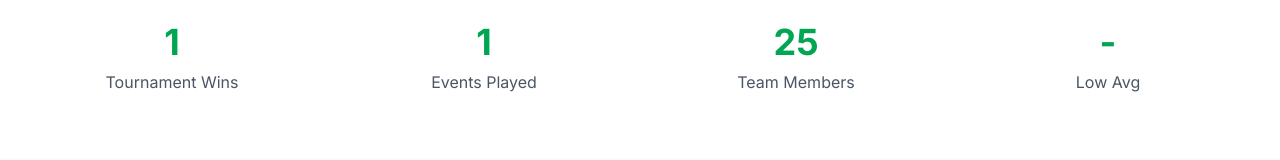
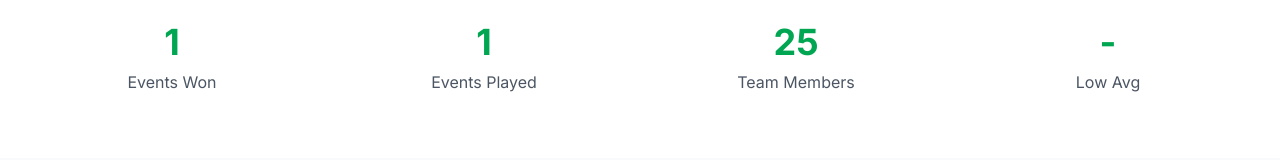
Before and after one commit to rlarson12/edina-golf-website, a React (Vite) app: page / in a window 1280 px wide. Shown: the part 566-726 px from the top of the page. Built offline with nearby package versions, Linux system fonts and the light colour scheme.

Commit message:
Rename 'Tournament Wins' to 'Events Won' on home page stats

```diff
--- a/public/version.json
+++ b/public/version.json
@@ -1 +1 @@
-{"buildTime":1776383071594}
+{"buildTime":1776383104102}
--- a/src/pages/Home.jsx
+++ b/src/pages/Home.jsx
@@ -66,7 +66,7 @@ function Home() {
     const lowAvg = allAverages.length > 0 ? Math.min(...allAverages) : null
 
     return [
-      { label: 'Tournament Wins', value: wins.toString() },
+      { label: 'Events Won', value: wins.toString() },
       { label: 'Events Played', value: totalEvents.toString() },
       { label: 'Team Members', value: '25' },
       { label: 'Low Avg', value: lowAvg ? lowAvg.toFixed(1) : '-' },
```
